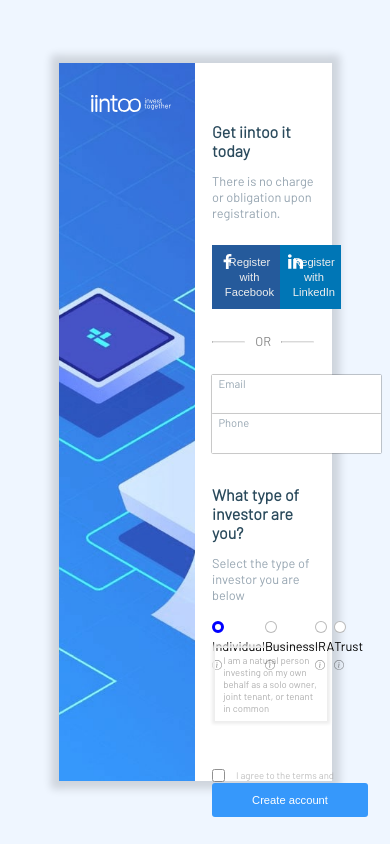
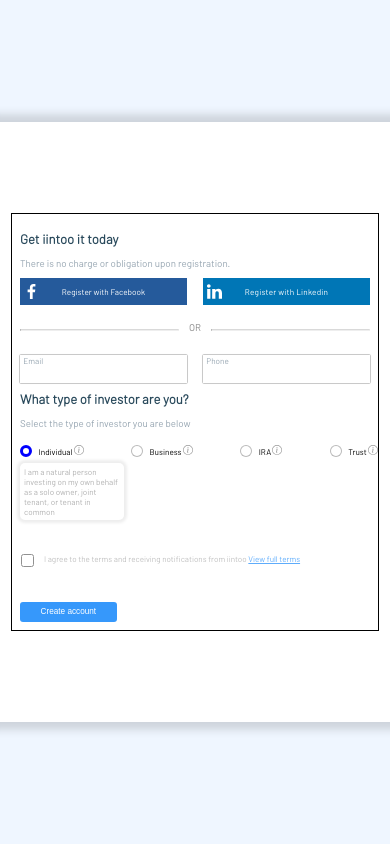
Before and after one commit to ArmanRamazanov/web-core-4.7, a plain HTML site: page index.html in a window 390 px wide. Drawn offline with Linux system fonts and the light colour scheme.

Commit message:
Final responsive version

```diff
--- a/index.html
+++ b/index.html
@@ -23,18 +23,21 @@
 
                 <!--First method of registration-->
                 <div class="registration-with-apps-container">
-                    <h1>Get iintoo it today</h1>
-                    <p>There is no charge or obligation upon registration.</p>
+                    <header>
+                        <h1>Get iintoo it today</h1>
+                        <p>There is no charge or obligation upon registration.</p>
+                    </header>
+
 
                     <!--Register with external apps-->
                     <div class="registration-with-apps">
                         <button class="facebook-btn">
                             <img src="images/facebook.svg" width="15" height="15">
-                            <span>Register with Facebook</span>
+                        <span>Register with Facebook</span>
                         </button>
-                        <button class="LinkedIn-btn">
+                        <button class="Linkedin-btn">
                             <img src="images/linkedin.svg" width="15" height="15">
-                            <span>Register with LinkedIn</span>
+                        <span>Register with Linkedin</span>
                         </button>
                     </div>
 
@@ -53,10 +56,10 @@
                         <!--Input fields where you enter your personal information-->
                         <div class="input-fields">
                             <div>
-                                <label for="email">Email</label> <input type="text" id="email" name="email">
+                                <label for="email">Email</label> <input type="email" id="email" name="email">
                             </div>
                             <div>
-                                <label for="phone">Phone</label> <input type="text" id="phone" name="phone">
+                                <label for="phone">Phone</label> <input type="tel" id="phone" name="phone">
                             </div>
                         </div>
 
@@ -124,7 +127,7 @@
                             <!--Checkbox with terms of agreement -->
                             <div class="terms-agreement">
                                 <label for="agreement-with-terms">
-                                    <input type="checkbox" id="agreement-with-terms" name="agreement-with-terms" reqired>
+                                    <input type="checkbox" id="agreement-with-terms" name="agreement-with-terms" required>
                                     I agree to the terms and receiving notifications from iintoo
                                     <a href="#">
                                         View full terms
--- a/styles.css
+++ b/styles.css
@@ -11,10 +11,11 @@
 /*main code*/
 body,html{
     display:flex;
+    justify-content:center;
     align-items:center;
     font-size:16px;
-    width:100%;
-    height:100%;
+    width:100vw;
+    height:100svh;
     margin:0;
     padding:0;
     box-sizing: border-box;
@@ -24,62 +25,68 @@ body,html{
 
 /*the entire container*/
 .page-container{
-    margin:0 auto;
     width:70%;
-    height:85%;
+    min-height: 600px;
+    min-width:400px;
+    /* flex-wrap:wrap; */
     display:flex;
     flex-direction:row;
     box-shadow:0 0 8px 8px rgba(0, 0, 0, 0.137);
 }
 
+.page-container > div{
+    flex:1;
+}
+
 /*left side of the page-container*/
 .aside-image{
     position:relative;
-    width:50%;
-    height:100%;
-    display:inline-block;
     background-image:url(images/aside-background-image.jpg);
     background-size:cover;
 }
 
 .logo-wrapper{
-    width:80px;
-    max-width:100px;
+    max-width:10px;
     position:absolute;
-    left:2rem;
-    top:2rem;
+    left:2em;
+    top:2em;
 }
-
 
 /*right side of the page-container*/
 .account-registration-container{
-    width:50%;
-    height:100%;
-    display:inline-block;
+    height:100;
+    padding-right:0.5rem;
+    padding-left:0.5em;
+    display:flex;
+    justify-content:center;
+    align-items:center;
+    flex:1;
     background-color:white;
     color:black;
 }
 
 /*Non-visual container*/
 .registration-info-container{
+    padding:0.5em;
     width:75%;
-    height:85%;
+    min-height:480px;
     display:flex;
     flex-direction:column;
-    margin:auto;
-    margin-top: 3rem;
+    gap:1.5rem;
     position:relative;
-    /* border:1px solid black; */
+    border:1px solid black;
 }
 
 .registration-info-container p{
-    font-size:0.8rem;
+    font-size: 0.6rem;
+    font-size: clamp(0.6rem, 0.5399999999999999rem + 0.30000000000000004vw, 0.9rem);
     color:#96A5B1;
 }
 
 .registration-info-container h1{
     font-family:BarlowLight;
-    font-size:1rem;
+    font-size: 0.8rem;
+    font-size: clamp(0.8rem, 0.7100000000000001rem + 0.44999999999999996vw, 1.25rem);
     color:#2A4A5C;
 }
 
@@ -87,42 +94,45 @@ body,html{
 .registration-with-apps{
     display:flex;
     justify-content:space-between;
-    margin-top:1.5rem;
+    gap:1em;
 }
 
 /*Registration with apps buttons*/
 button{
+    flex:1;
     color:white;
-    padding-top:0.6rem;
-    padding-bottom:0.6rem;
-    padding-left:0.8rem;
+    padding:1em 3em;
     position:relative;
     border:none;
-    width:10.55rem;
+    font-size: 0.5rem;
+    font-size: clamp(0.5rem, 0.44rem + 0.30000000000000004vw, 0.8rem);
+    font-family:BarlowRegular, sans-serif;
 }
 
-button span{
-    font-size:0.7rem;
-    color:#EEEEEE;
+.registration-with-apps button:last-child span{
+    letter-spacing:0.02455em;/*The content-size of buttons differ,so I wanted to make them equal*/
+}
+
+button:hover{
+    cursor:pointer;
 }
 
 button img{
     position:absolute;
-    top:0.6rem;
-    left:0.5rem;
+    top:0.7em;
+    left:0.5em;
 }
 
 .facebook-btn{
     background-color:#255A9B;
 }
 
-.LinkedIn-btn{
+.Linkedin-btn{
     background-color: #0076B6;
 }
 
 /*divider*/
 .divider{
-    margin:1.5rem 0;
     display:flex;
     justify-content:center;
 }
@@ -130,6 +140,8 @@ button img{
 .divider span{
     margin-left:10px;
     margin-right:10px;
+    font-size: 0.6rem;
+    font-size: clamp(0.6rem, 0.5599999999999999rem + 0.2000000000000001vw, 0.8rem);
     color: rgba(0, 0, 0, 0.473);
 }
 
@@ -138,14 +150,10 @@ button img{
     border-top:1px solid rgba(0, 0, 0, 0.148);
 }
 
-.divider span{
-    font-size:0.8rem;
-}
-
 /*Another method of account-registration, form*/
 .registration-form-container{
     position:relative;
-    flex-grow:1;/*Making sure the registration-form-container takes up the remaining available height*/
+    flex:1;/*Making sure the registration-form-container takes up the remaining available height*/
 }
 
 .registration-form{
@@ -153,45 +161,50 @@ button img{
 }
 
 /*The input fields where you enter your personal info*/
-.registration-form .input-fields{
+.input-fields{
     display:flex;
     justify-content:space-between;
-    flex-wrap:wrap;
+    flex-wrap:nowrap;
+    gap:1em;
 }
 
-.registration-form .input-fields div{
+.input-fields div{
     position:relative;
-    display:inline-block;
+    flex:1;
+    display:flex;
+    justify-content:row;
 }
 
 .input-fields input{
+    flex:1;
     outline:none;
-    padding-top:1.2rem;
-    padding-bottom:0.5rem;
-    padding-left:0.42rem;
+    padding-top:1.3em;
+    padding-bottom:1em;
+    padding-left:.6em;
     border:none;
     box-shadow:0 0 1.2px black;
-    font-size: 0.7rem;
-    width:10rem;
+    font-size: 0.5rem;
+    font-size: clamp(0.5rem, 0.44rem + 0.30000000000000004vw, 0.8rem);
 }
 
 .input-fields input:focus{
-    padding-left:0.37rem; /*Changed padding left so that the whitespace before text stays the same when the border is applied*/
-    border-left:0.8px solid #3698FB;
+    padding-left:0.53em; /*Changed padding left so that the whitespace before text stays the same when the border is applied*/
+    border-left:0.1em solid #3698FB;
 }
 
 .input-fields label{
-    font-size:0.7rem;
+    font-size: 0.5rem;
+    font-size: clamp(0.5rem, 0.44rem + 0.30000000000000004vw, 0.8rem);
     position:absolute;
     color:#96A5B1;
-    left:0.4rem;
-    top:0.1rem;
+    left:0.4em;
+    top:0.1em;
 }
 
 /*The part that begins with the header "What type of investor you are"*/
-.investor-type-container{
+/* .investor-type-container{
     margin-top:2rem;
-}
+} */
 
 .investor-type-container, .investor-type-radio{
     width:100%;
@@ -206,7 +219,7 @@ button img{
 }
 
 .investor-type-radio label{
-    padding-left:0.4rem;
+    padding-left:0.4em;
     position:relative;
 }
 
@@ -250,7 +263,8 @@ button img{
 }
 
 .investor-type-radio span{
-    font-size:0.8rem;
+    font-size: 0.5rem;
+    font-size: clamp(0.5rem, 0.44rem + 0.30000000000000004vw, 0.8rem);;
 }
 
 .investor-type-radio img{
@@ -267,11 +281,18 @@ button img{
 
 /*a cool slide that pops up containing the definitions about investor types*/
 .investor-type-radio{
-    margin-bottom:6rem;/*So that there is a place for a slide to pop up*/
+    margin-bottom:6em;/*So that there is a place for a slide to pop up*/
 }
 
 .info-image-wrapper{
     display:inline-block;
+}
+
+.info-image-wrapper img{
+    position:absolute;
+    right:-0.5em;
+    top:0.4em;
+
 }
 
 
@@ -279,11 +300,14 @@ button img{
     content:attr(data-info);
     color:#AFAFAF;
     box-shadow:0 0 3px 3px #EEEEEE;
-    font-size:0.6rem;
+    font-size: 0.5rem;
+    font-size: clamp(0.5rem, 0.47rem + 0.15000000000000002vw, 0.65rem);
     position:absolute;
-    left:0.2rem;;
-    top:2rem;
-    padding:0.4rem 0.5rem;
+    white-space:wrap;
+    border-radius:5px;
+    left:0;
+    top:3em;
+    padding:0.4em 0.5em;
     min-width:6rem;
     height:auto;
     opacity:0;
@@ -295,11 +319,16 @@ button img{
     transform:scale(1);
 }
 
+.investor-type-radio div:last-child .info-image-wrapper::after{
+    left:-6em;
+}
+
 /*terms */
 .terms-agreement{
     width:100%;
     color:#AFAFAF;
-    font-size:0.6rem;
+    font-size: 0.5rem;
+    font-size: clamp(0.5rem, 0.47rem + 0.15000000000000002vw, 0.65rem);
     opacity:0.8;
     position:relative;
     padding-left:1.5rem;
@@ -307,8 +336,8 @@ button img{
 
 .terms-agreement input{
     position:absolute;
-    top:-0.2rem;
-    left:-0.25rem;
+    top:-0.2em;
+    left:-0.25em;
 }
 
 .terms-agreement a{
@@ -317,10 +346,11 @@ button img{
 
 /*Create account button*/
 #button{
-    padding:0.7rem 2.5rem;
+    padding:0.7em 2.5em;
     background-color:#3698FB;
     border-radius:3px;
-    font-size:0.7rem;
+    font-size: 0.5rem;
+    font-size: clamp(0.5rem, 0.44rem + 0.30000000000000004vw, 0.8rem);
     color:white;
     border:none;
     position:absolute;
@@ -331,3 +361,40 @@ button img{
 #button:hover{
     cursor:pointer
 }
+
+/*Media queries for responsive design*/
+@media(min-width:1750px){
+    .registration-info-container{
+        min-height:500px;
+    }
+}
+
+@media(max-width:1185px){
+    .page-container{
+        width:60%;
+    }
+
+    .aside-image{
+       display:none
+    }
+
+    .account-registration-container{
+        width:100%;
+        height:auto;
+    }
+}
+
+@media(max-width:600px){
+
+    .registration-info-container{
+        min-height:400px;
+        min-width:350px;
+        gap:1rem;
+    }
+}
+
+@media(orientation:landscape){
+    body,html{
+        overflow:scroll;
+    }
+}
```
